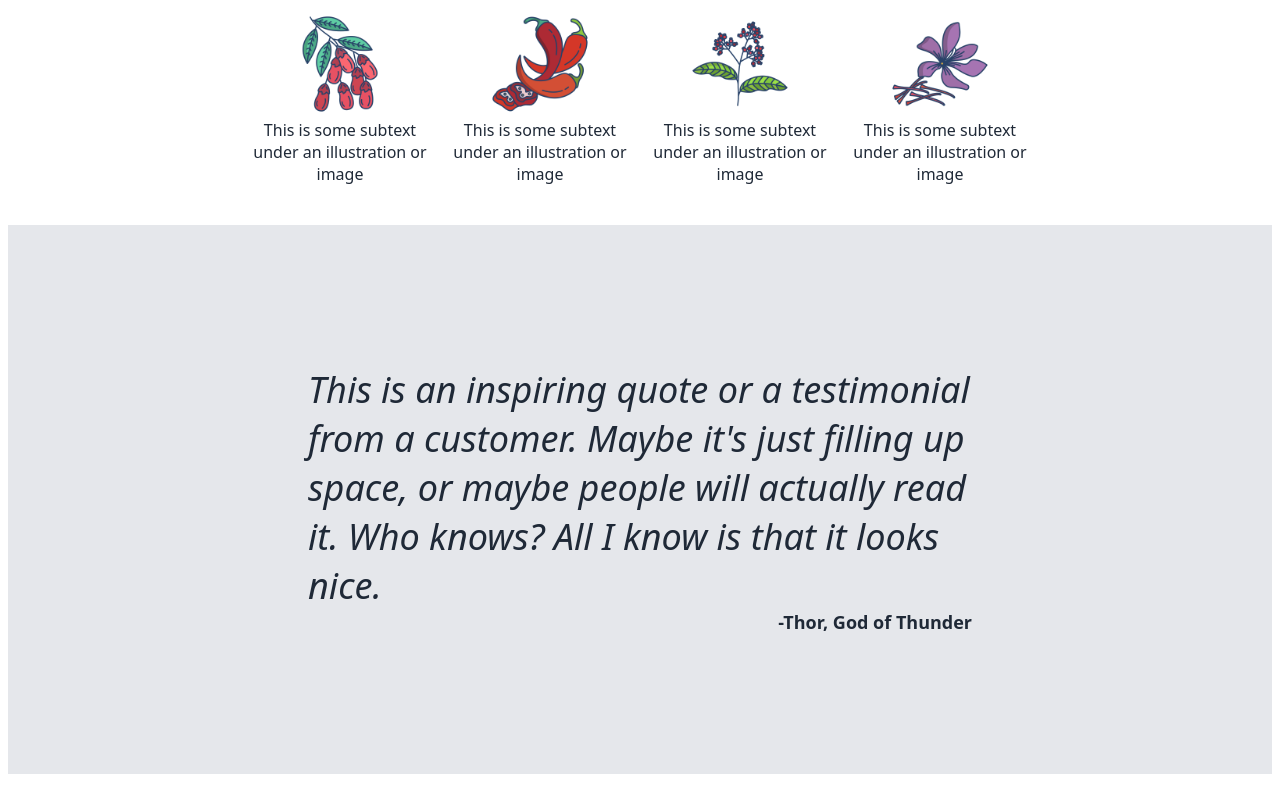
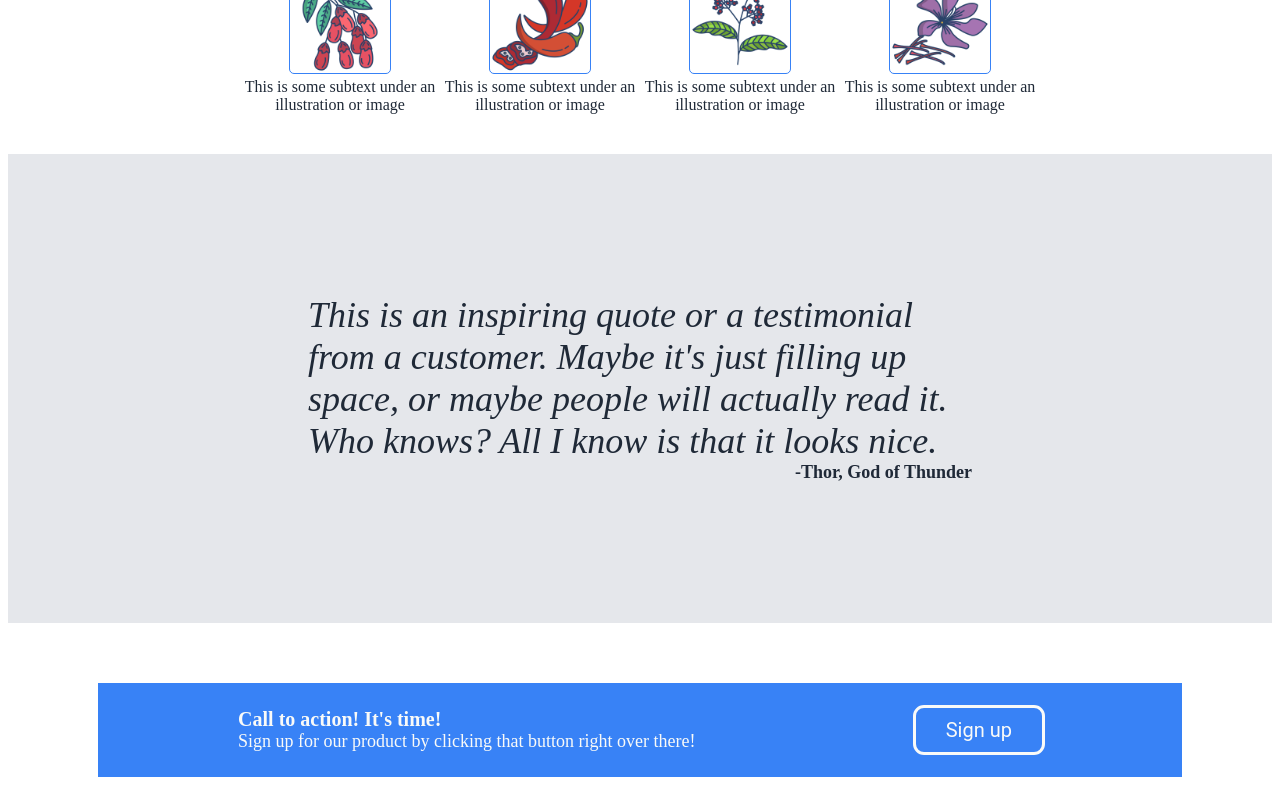
Before and after one commit to jillaye/landing-page, a plain HTML site: page index.html in a window 1280 px wide. Shown: the part 480-1287 px from the top of the page. Drawn offline with Linux system fonts and the light colour scheme.

Commit message:
add border to images

```diff
--- a/style.css
+++ b/style.css
@@ -1,18 +1,19 @@
 /* @import url('https://fonts.googleapis.com/css2?family=Roboto:wght@400;700&display=swap'); */
 @font-face {
-    font-family: system-ui, -apple-system, BlinkMacSystemFont, 'Segoe UI', Roboto, Oxygen, Ubuntu, Cantarell, 'Open Sans', 'Helvetica Neue', sans-serif;
+    font-family:  Roboto, sans-serif;
     src: url(../../Roboto-VariableFont_wdth\,wght.ttf) format('true-type');
 }
 
 body {
     display: flex;
     flex-direction: column;
-    font-family: system-ui, -apple-system, BlinkMacSystemFont, 'Segoe UI', Roboto, Oxygen, Ubuntu, Cantarell, 'Open Sans', 'Helvetica Neue', sans-serif;
 }
 
 img {
     width: 100px;
     height: 100px;
+    border: 1px solid #3882F6;
+    border-radius: 5px;
 }
 
 .header {
```
